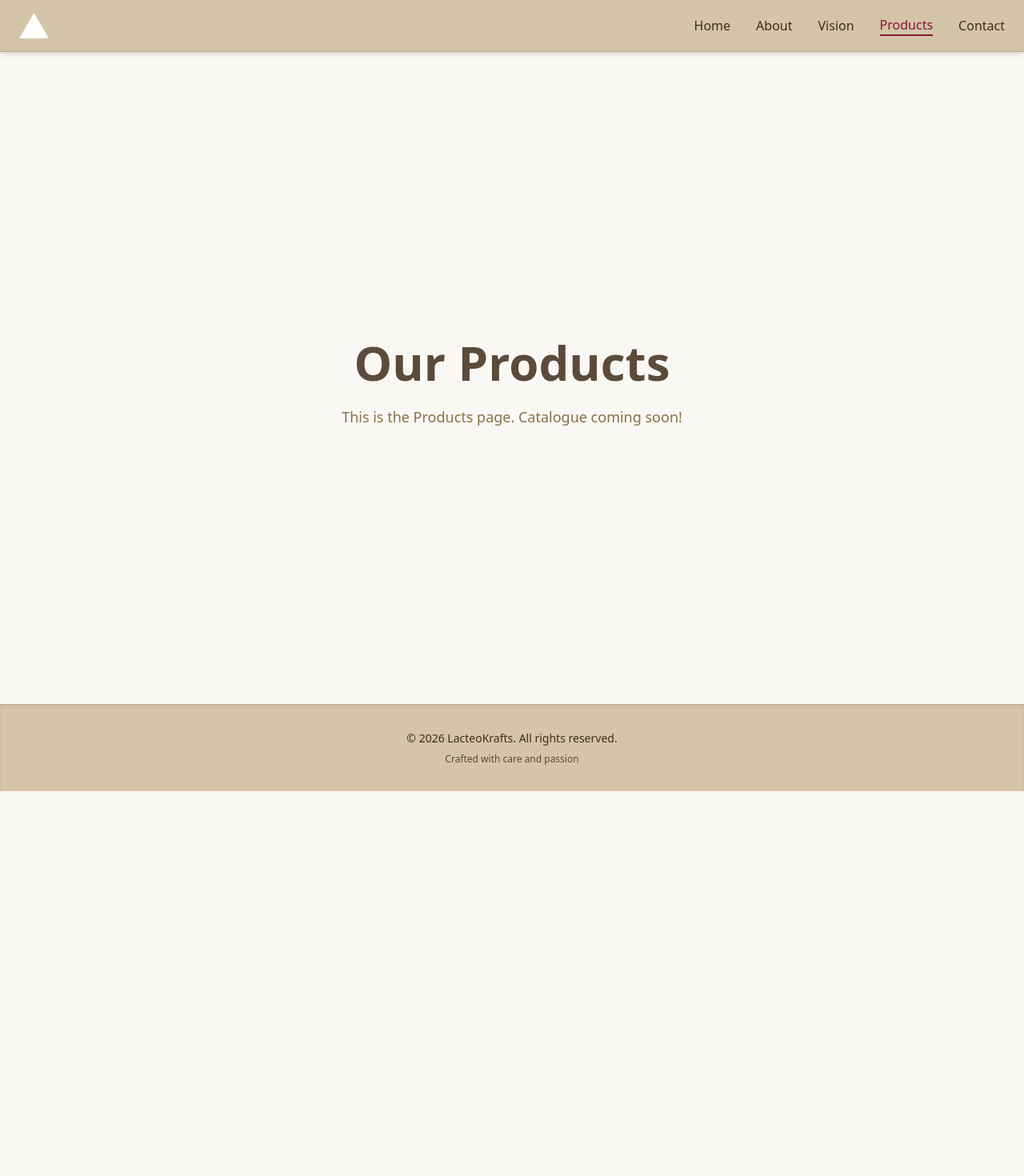
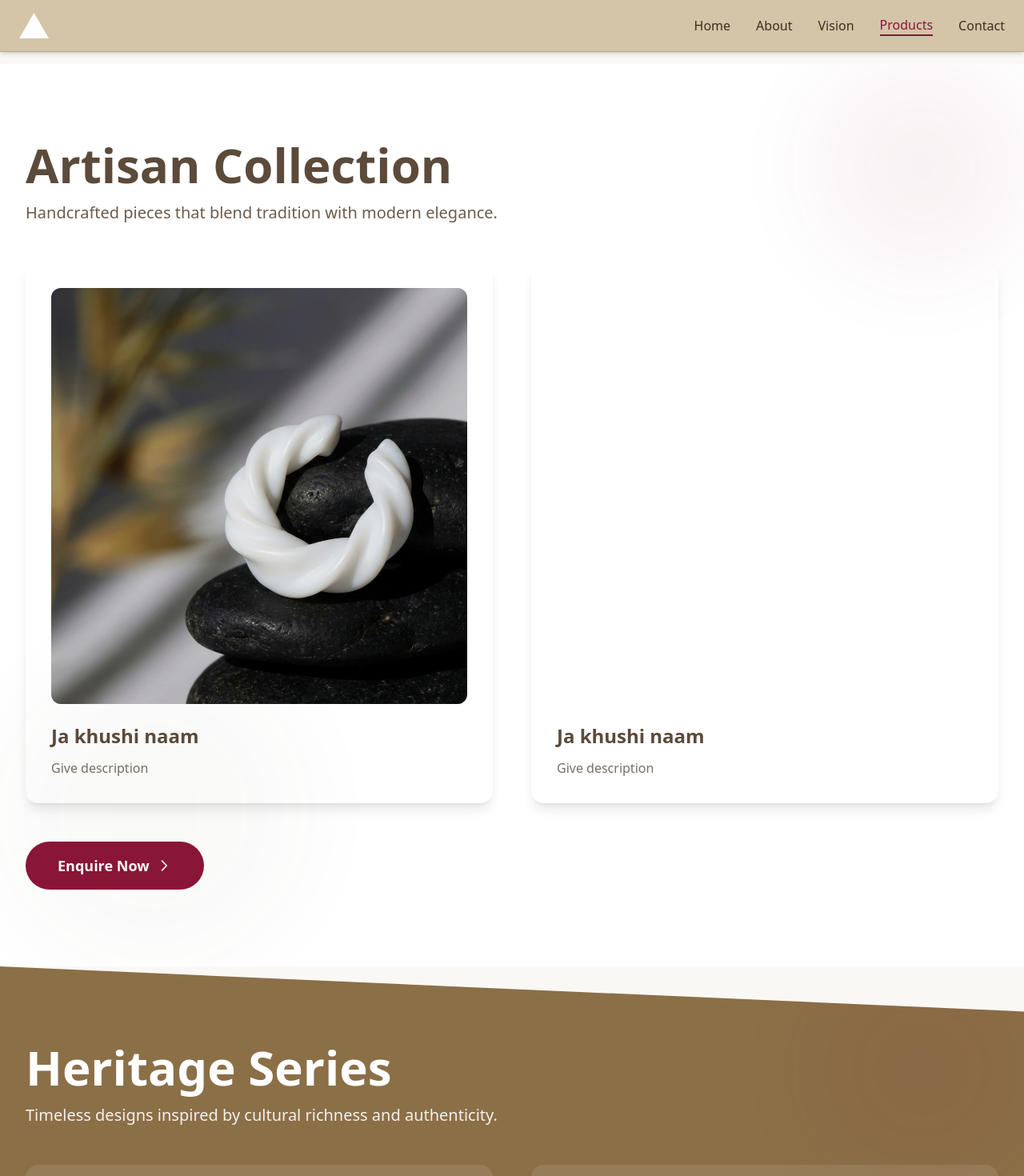
Before and after one commit to lacteokrafts/web-prod, a Next.js app: page /products in a window 1280 px wide. Shown: the top 1470 px of the page at 80% size. Before the commit the page ends 989 px from the top, so only its background shows below. Built offline with nearby package versions, Linux system fonts and the light colour scheme.

Commit message:
products screen ui ambi

```diff
--- a/app/products/page.js
+++ b/app/products/page.js
@@ -1,14 +1,172 @@
+'use client'
+import { useState, useEffect } from 'react'
+import Link from 'next/link'
+import Image from 'next/image'
+
 export default function Products() {
+  const [scrollY, setScrollY] = useState(0)
+
+  useEffect(() => {
+    const handleScroll = () => setScrollY(window.scrollY)
+    window.addEventListener('scroll', handleScroll)
+    return () => window.removeEventListener('scroll', handleScroll)
+  }, [])
+
+  const products = [
+  {
+    id: 1,
+    title: "Artisan Collection",
+    description: "Handcrafted pieces that blend tradition with modern elegance.",
+    bgColor: "bg-white",
+    textColor: "text-[#5C4A3A]",
+    accentColor: "bg-[#8B1538]",
+    items: [
+      { name: "Ja khushi naam", image: "/a.png", desc: "Give description" },
+      { name: "Ja khushi naam", image: "/vercel.svg", desc: "Give description" }
+    ]
+  },
+  {
+    id: 2,
+    title: "Heritage Series",
+    description: "Timeless designs inspired by cultural richness and authenticity.",
+    bgColor: "bg-[#8B6F47]",
+    textColor: "text-white",
+    accentColor: "bg-[#FAF8F5]",
+    items: [
+      { name: "Ja khushi naam", image: "/vercel.svg", desc: "Give description" },
+      { name: "Ja khushi naam", image: "/vercel.svg", desc: "Give description" }
+    ]
+  },
+  {
+    id: 3,
+    title: "Modern Fusion",
+    description: "Contemporary interpretations of classic craftsmanship techniques.",
+    bgColor: "bg-[#FAF8F5]",
+    textColor: "text-[#5C4A3A]",
+    accentColor: "bg-[#8B1538]",
+    items: [
+      { name: "Ja khushi naam", image: "/vercel.svg", desc: "Give description" },
+      { name: "Ja khushi naam", image: "/vercel.svg", desc: "Give description" }
+    ]
+  },
+  {
+    id: 4,
+    title: "Natural Elegance",
+    description: "Organic materials transformed into exquisite decorative pieces.",
+    bgColor: "bg-[#8B1538]",
+    textColor: "text-white",
+    accentColor: "bg-white",
+    items: [
+      { name: "Ja khushi naam", image: "/vercel.svg", desc: "Give description" },
+      { name: "Ja khushi naam", image: "/vercel.svg", desc: "Give description" }
+    ]
+  },
+  {
+    id: 5,
+    title: "Luxury Essentials",
+    description: "Premium handcrafted items for the discerning collector.",
+    bgColor: "bg-[#D4C4A8]",
+    textColor: "text-[#3D2E1F]",
+    accentColor: "bg-[#8B1538]",
+    items: [
+      { name: "Ja khushi naam", image: "/vercel.svg", desc: "Give description" },
+      { name: "Ja khushi naam", image: "/vercel.svg", desc: "Give description" }
+    ]
+  }
+]
+
   return (
-    <div className="min-h-screen flex items-center justify-center px-4 py-20">
-      <div className="max-w-4xl text-center">
-        <h1 className="text-5xl md:text-6xl font-bold text-[#5C4A3A] mb-6">
-          Our Products
-        </h1>
-        <p className="text-lg text-[#8B6F47] leading-relaxed">
-          This is the Products page. Catalogue coming soon!
-        </p>
-      </div>
+    <div className="min-h-screen">
+      {products.map((section, index) => {
+        const isEven = index % 2 === 0
+
+        return (
+          <section
+            key={section.id}
+            className={`${section.bgColor} ${section.textColor} relative overflow-hidden transition-all duration-700`}
+            style={{
+              clipPath: index === 0 ? 'none' : isEven
+                ? 'polygon(0 5%, 100% 0, 100% 100%, 0 95%)'
+                : 'polygon(0 0, 100% 5%, 100% 95%, 0 100%)'
+            }}
+          >
+            <div className="max-w-7xl mx-auto px-4 sm:px-6 lg:px-8 py-16 sm:py-20 lg:py-24">
+              {/* Header */}
+              <div className="mb-8 sm:mb-12 text-left lg:text-left">
+                <h2 className="text-4xl sm:text-5xl lg:text-6xl font-bold mb-4 animate-fadeInUp">
+                  {section.title}
+                </h2>
+                <p className="text-base sm:text-lg lg:text-xl opacity-90 max-w-3xl">
+                  {section.description}
+                </p>
+              </div>
+
+              {/* Products Grid */}
+              <div className="grid grid-cols-1 md:grid-cols-2 gap-6 sm:gap-8 lg:gap-12 mb-8 sm:mb-12">
+                {section.items.map((item, idx) => (
+                  <div
+                    key={idx}
+                    className="group relative bg-white/10 backdrop-blur-sm rounded-2xl p-6 sm:p-8 hover:scale-105 transition-all duration-500 shadow-lg hover:shadow-2xl"
+                    style={{ animationDelay: `${idx * 150}ms` }}
+                  >
+                    <div className="aspect-square bg-white/20 rounded-xl mb-4 sm:mb-6 flex items-center justify-center overflow-hidden">
+                      <Image
+                        src={item.image}
+                        alt={item.name}
+                        width={300}
+                        height={300}
+                        className="object-cover w-full h-full group-hover:scale-110 transition-transform duration-700"
+                      />
+                    </div>
+                    <h3 className="text-xl sm:text-2xl font-semibold mb-2 sm:mb-3">
+                      {item.name}
+                    </h3>
+                    <p className="text-sm sm:text-base opacity-80">
+                      {item.desc}
+                    </p>
+                  </div>
+                ))}
+              </div>
+
+              {/* Enquire Button */}
+              <div className="flex justify-center lg:justify-start">
+                <Link
+                  href="/contact"
+                  className={`${section.accentColor} ${
+                    section.id === 5 ? 'text-[#8B1538]' : 'text-white'
+                  } px-8 sm:px-10 py-3 sm:py-4 rounded-full font-semibold text-sm sm:text-base lg:text-lg hover:scale-110 hover:shadow-2xl transition-all duration-300 inline-flex items-center gap-2 group`}
+                >
+                  Enquire Now
+                  <svg
+                    className="w-4 h-4 sm:w-5 sm:h-5 group-hover:translate-x-1 transition-transform"
+                    fill="none"
+                    stroke="currentColor"
+                    viewBox="0 0 24 24"
+                  >
+                    <path strokeLinecap="round" strokeLinejoin="round" strokeWidth={2} d="M9 5l7 7-7 7" />
+                  </svg>
+                </Link>
+              </div>
+            </div>
+
+            {/* Decorative Elements */}
+            <div
+              className="absolute top-0 right-0 w-64 h-64 rounded-full blur-3xl opacity-20"
+              style={{
+                background: section.id === 5 ? 'rgba(255,255,255,0.3)' : 'rgba(139,21,56,0.3)',
+                transform: `translateY(${scrollY * 0.1}px)`
+              }}
+            />
+            <div
+              className="absolute bottom-0 left-0 w-96 h-96 rounded-full blur-3xl opacity-10"
+              style={{
+                background: section.id === 5 ? 'rgba(255,255,255,0.2)' : 'rgba(92,74,58,0.3)',
+                transform: `translateY(-${scrollY * 0.05}px)`
+              }}
+            />
+          </section>
+        )
+      })}
     </div>
   )
 }
```
